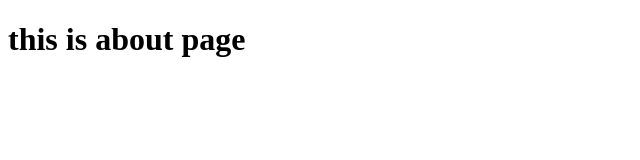
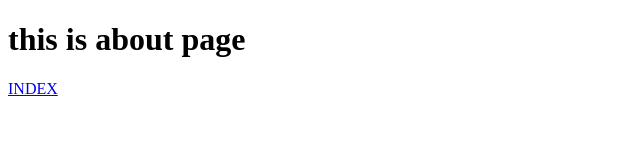
Before and after one commit to deepanvibhooma-glitch/Day2.1, a plain HTML site: page about.html in a window 1280 px wide. Shown: the full height of the page, 0-640 px from the left. Drawn offline with Linux system fonts and the light colour scheme.

Commit message:
created hyperlink

```diff
--- a/about.html
+++ b/about.html
@@ -5,6 +5,7 @@
     <meta name="viewport" content="width=device-width, initial-scale=1.0">
     <title>about page</title>
     <h1> this is about page</h1>
+    <a href="index.html">INDEX</a>
 </head>
 <body>
 
```
Also changed, not shown: index.html (+1 -0 lines).
